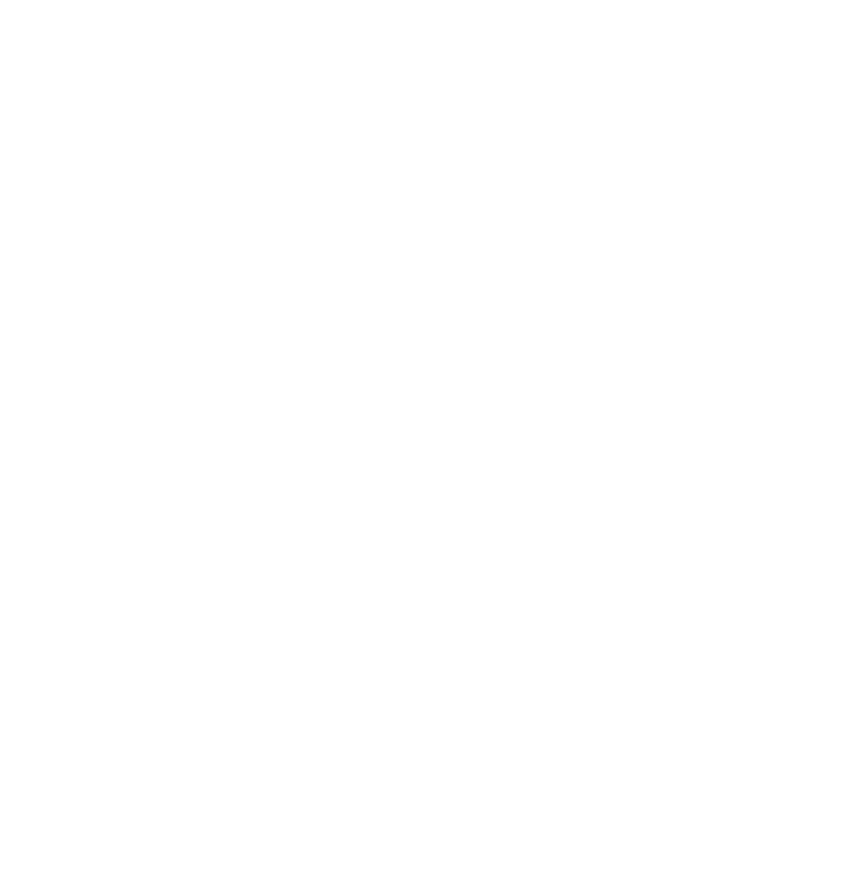
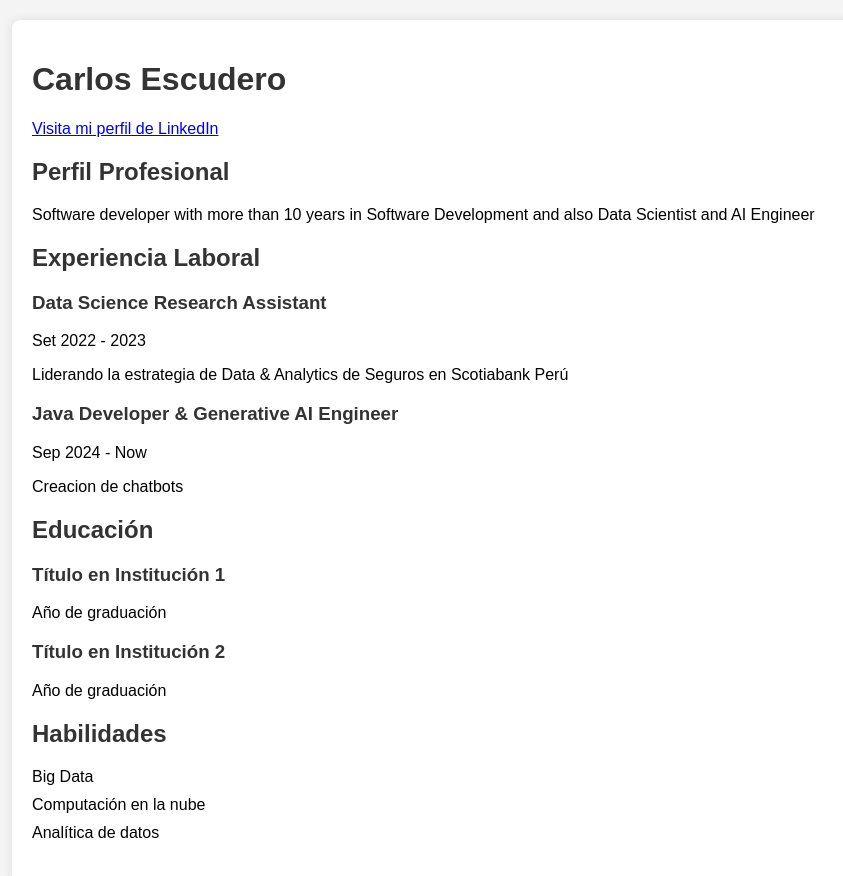
Before and after one commit to scudr/scudr.github.io, a plain HTML site: page index.html in a window 1280 px wide. Shown: the whole page, without its empty margins (208-1051 px from the left). Before the commit the page ends 800 px from the top, so only its background shows below. Drawn offline with Linux system fonts and the light colour scheme.

Commit message:
first-commit profile

```diff
--- a/index.html
+++ b/index.html
@@ -1,11 +1,91 @@
 <!DOCTYPE html>
-<html lang="en">
+<html lang="es">
 <head>
     <meta charset="UTF-8">
     <meta name="viewport" content="width=device-width, initial-scale=1.0">
-    <title>Document</title>
+    <title>Currículum Vitae</title>
+    <style>
+        body {
+            font-family: Arial, sans-serif;
+            margin: 20px;
+            background-color: #f4f4f4;
+        }
+        h1, h2, h3 {
+            color: #333;
+        }
+        .container {
+            max-width: 800px;
+            margin: auto;
+            background: white;
+            padding: 20px;
+            border-radius: 8px;
+            box-shadow: 0 0 10px rgba(0, 0, 0, 0.1);
+        }
+        .section {
+            margin-bottom: 20px;
+        }
+        .contact-info {
+            margin-bottom: 20px;
+        }
+        .skills, .experience, .education {
+            list-style-type: none;
+            padding: 0;
+        }
+        .skills li, .experience li, .education li {
+            margin-bottom: 10px;
+        }
+    </style>
 </head>
 <body>
+<div class="container">
+    <h1>Carlos Escudero</h1>
+    <div class="contact-info">
+        <a href="https://www.linkedin.com/in/carlos-escudero-castillo/" target="_blank">Visita mi perfil de LinkedIn</a>
+    </div>
 
+    <div class="section">
+        <h2>Perfil Profesional</h2>
+        <p>Software developer with more than 10 years in Software Development and also Data Scientist and AI Engineer</p>
+    </div>
+
+    <div class="section">
+        <h2>Experiencia Laboral</h2>
+        <ul class="experience">
+            <li>
+                <h3>Data Science Research Assistant</h3>
+                <p>Set 2022 - 2023</p>
+                <p>Liderando la estrategia de  Data & Analytics de Seguros en Scotiabank Perú</p>
+            </li>
+            <li>
+                <h3>Java Developer & Generative AI Engineer</h3>
+                <p>Sep 2024 - Now</p>
+                <p>Creacion de chatbots</p>
+            </li>
+        </ul>
+    </div>
+
+    <div class="section">
+        <h2>Educación</h2>
+        <ul class="education">
+            <li>
+                <h3>Título en Institución 1</h3>
+                <p>Año de graduación</p>
+            </li>
+            <li>
+                <h3>Título en Institución 2</h3>
+                <p>Año de graduación</p>
+            </li>
+        </ul>
+    </div>
+
+    <div class="section">
+        <h2>Habilidades</h2>
+        <ul class="skills">
+            <li>Big Data</li>
+            <li>Computación en la nube</li>
+            <li>Analítica de datos</li>
+        </ul>
+    </div>
+</div>
 </body>
 </html>
```
